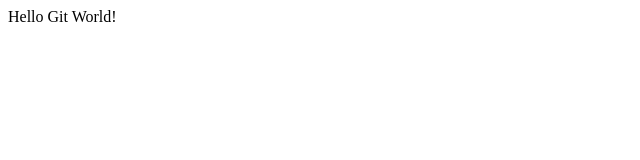
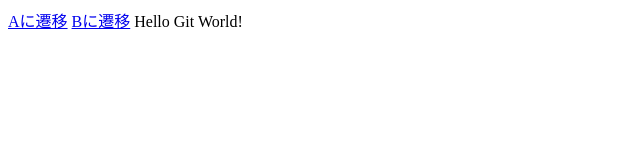
Before and after one commit to haruhune/index-html, a plain HTML site: page index.html in a window 1280 px wide. Shown: the whole page, without its empty margins (0-640 px from the left). Drawn offline with Linux system fonts and the light colour scheme.

Commit message:
index.htmlを書き換えました
遷移表示を追加しまくりました！

```diff
--- a/index.html
+++ b/index.html
@@ -1,6 +1,8 @@
 <!DOCUTYPE html>
 <html lang="ja">
 	<body>
+		<a href=profle_A.html>Aに遷移</a>
+		<a href=profle_B.html>Bに遷移</a>
 		Hello Git World!
 	</body>
 </html>
```
Also changed, not shown: profile_A.html (added), profile_B.html (added).
